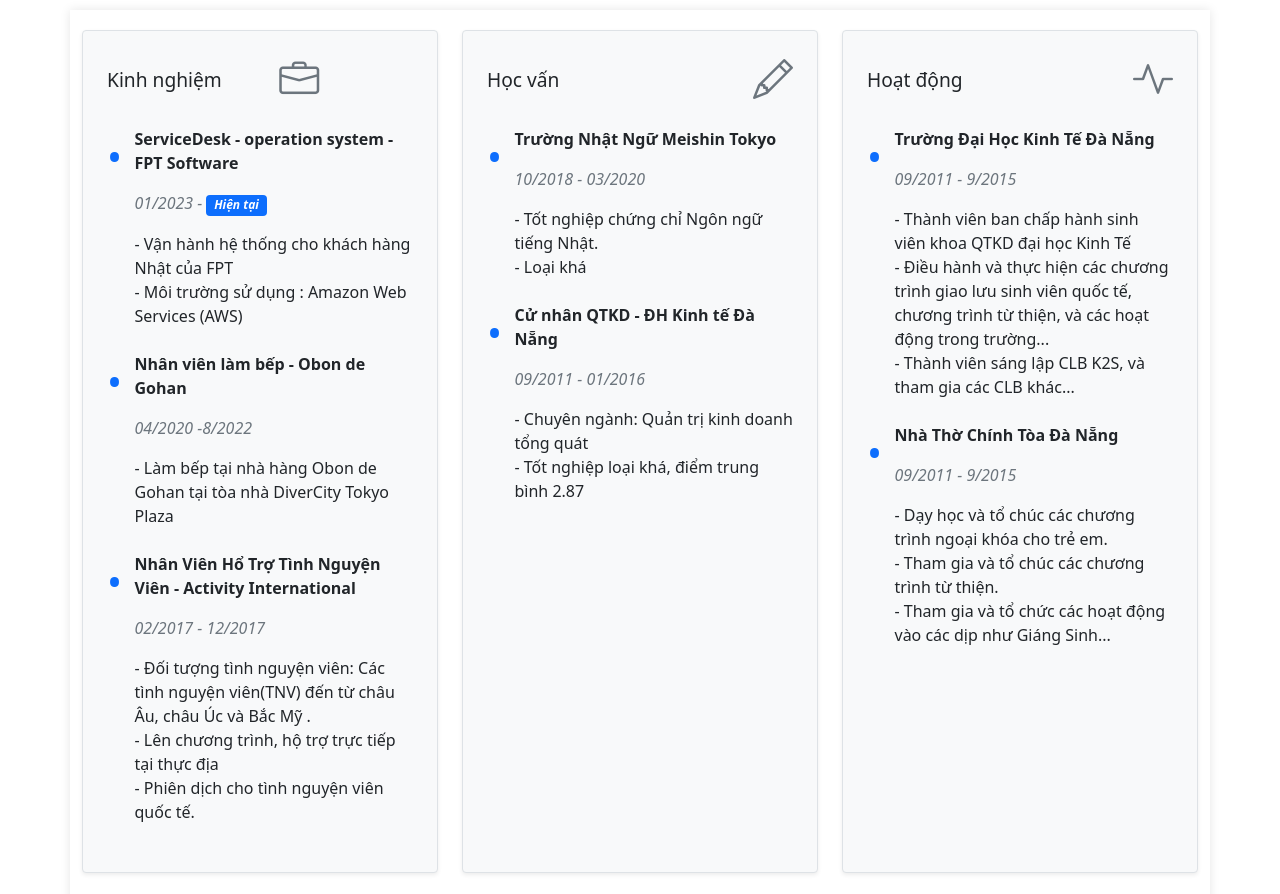
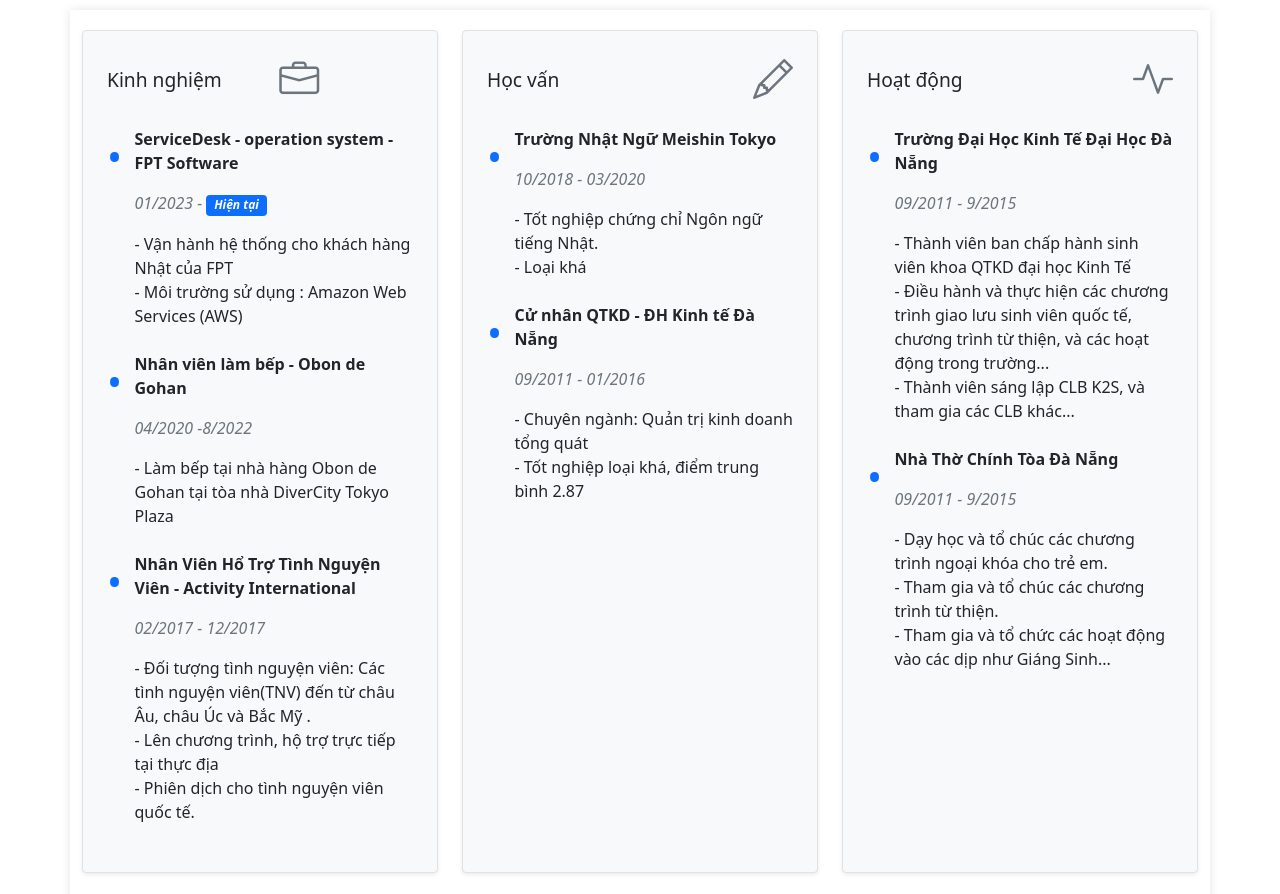
Before and after one commit to QuocAnhdnvn/Modun1_Test_2CV, a plain HTML site: page index.html in a window 1280 px wide. Shown: the part 1340-2234 px from the top of the page. Drawn offline with nearby package versions, Linux system fonts and the light colour scheme.

Commit message:
Update 3

```diff
--- a/index.html
+++ b/index.html
@@ -219,7 +219,7 @@
             </div>
             <div class="col-11">
               <div class="mb-4">
-                <p class="fw-bold">Trường Đại Học Kinh Tế Đà Nẵng</p>
+                <p class="fw-bold">Trường Đại Học Kinh Tế Đại Học Đà Nẵng</p>
                 <p class="fst-italic text-muted">09/2011 - 9/2015</p>
                 <ul class="list-unstyled">
                   <li>
```
